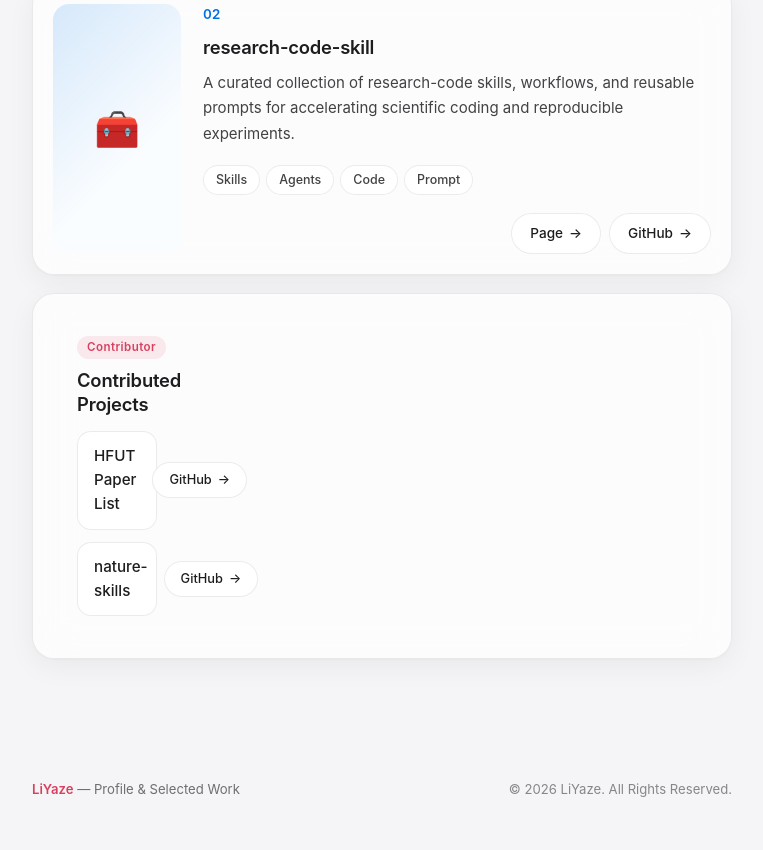
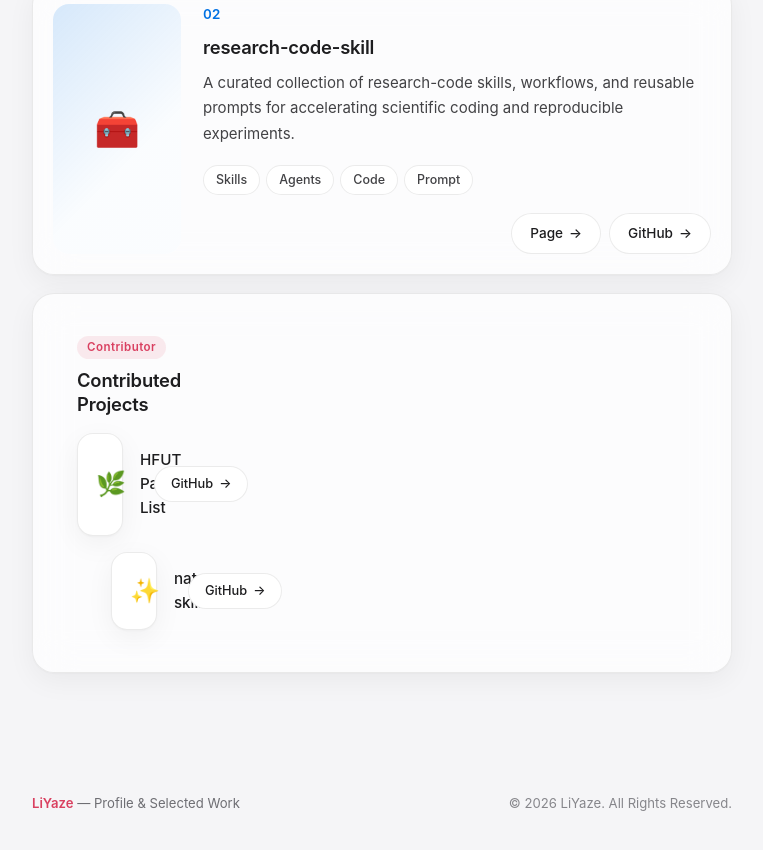
Before and after one commit to SaltGardenia/SaltGardenia.github.io, a React (Vite) app in the folder vue-app/: page / in a window 1280 px wide. Shown: the part 1753-2603 px from the top of the page, without its empty margins (466-1229 px from the left). Built offline with nearby package versions, Linux system fonts and the light colour scheme.

Commit message:
Restyle contribution cards as staggered offset mini-cards

```diff
--- a/vue-app/src/components/ContribCard.tsx
+++ b/vue-app/src/components/ContribCard.tsx
@@ -10,6 +10,8 @@ const contribProjects: ContribProject[] = [
   { key: 'contrib7', link: 'https://github.com/Yuan1z0825/nature-skills' },
 ]
 
+const CONTRIB_EMOJI = ['🌿', '✨', '🔗', '💡']
+
 export default function ContribCard() {
   const { t } = useI18n()
 
@@ -20,9 +22,12 @@ export default function ContribCard() {
           <span className="role-badge">{t('projects.role.contributor')}</span>
         </div>
         <h3 className="project-card-title">{t('projects.contribTitle')}</h3>
-        <ul className="contrib-list">
-          {contribProjects.map((p) => (
-            <li key={p.key} className="contrib-item">
+        <div className="contrib-stack">
+          {contribProjects.map((p, i) => (
+            <div className="contrib-chip" key={p.key}>
+              <span className="contrib-chip-emoji" aria-hidden="true">
+                {CONTRIB_EMOJI[i % CONTRIB_EMOJI.length]}
+              </span>
               <span className="contrib-name">{t(p.key + '.name')}</span>
               <a
                 className="project-card-btn contrib-btn"
@@ -32,9 +37,9 @@ export default function ContribCard() {
               >
                 {t('projects.view')} <span className="arrow">→</span>
               </a>
-            </li>
+            </div>
           ))}
-        </ul>
+        </div>
       </div>
     </article>
   )
--- a/vue-app/src/styles/main.css
+++ b/vue-app/src/styles/main.css
@@ -809,32 +809,56 @@ img {
   transform: translateX(3px);
 }
 
-/* 贡献项目：合并为一个卡片，仅列名字 + 跳转按钮 */
+/* 贡献项目：每个项目独立小卡片，错位排布 */
 .contrib-card .project-body {
   padding: 22px 24px;
 }
 
-.contrib-list {
+.contrib-stack {
   display: flex;
   flex-direction: column;
-  gap: 12px;
-  margin: 14px 0 0;
-  padding: 0;
-  list-style: none;
+  gap: 16px;
+  margin-top: 16px;
 }
 
-.contrib-item {
+.contrib-chip {
   display: flex;
   align-items: center;
-  justify-content: space-between;
-  gap: 16px;
-  padding: 12px 16px;
-  border-radius: 14px;
+  gap: 14px;
+  padding: 14px 18px;
+  border-radius: 16px;
   background: var(--bg-soft);
   border: 1px solid var(--hairline);
+  box-shadow: var(--shadow-soft);
+  transition: transform 0.35s cubic-bezier(0.22, 1, 0.36, 1),
+              box-shadow 0.35s ease,
+              border-color 0.3s ease;
+}
+
+/* 错位：偶数项向右偏移，奇数项向左偏移，形成之字形节奏 */
+.contrib-chip:nth-child(odd) {
+  margin-right: 34px;
+}
+
+.contrib-chip:nth-child(even) {
+  margin-left: 34px;
+}
+
+.contrib-chip:hover {
+  transform: translateY(-3px);
+  box-shadow: var(--shadow-hover);
+  border-color: var(--hairline-strong);
+}
+
+.contrib-chip-emoji {
+  flex-shrink: 0;
+  font-size: 1.5rem;
+  line-height: 1;
 }
 
 .contrib-name {
+  flex: 1;
+  min-width: 0;
   font-family: var(--font-body);
   font-size: 0.95rem;
   font-weight: 500;
@@ -1170,6 +1194,14 @@ img {
     justify-content: flex-start;
   }
 
+  .contrib-chip:nth-child(odd) {
+    margin-right: 16px;
+  }
+
+  .contrib-chip:nth-child(even) {
+    margin-left: 16px;
+  }
+
   .footer-inner {
     flex-direction: column;
     align-items: flex-start;
```
